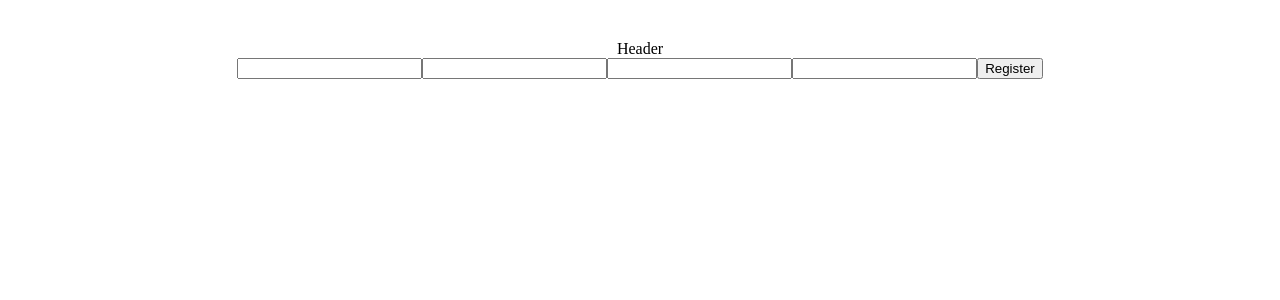
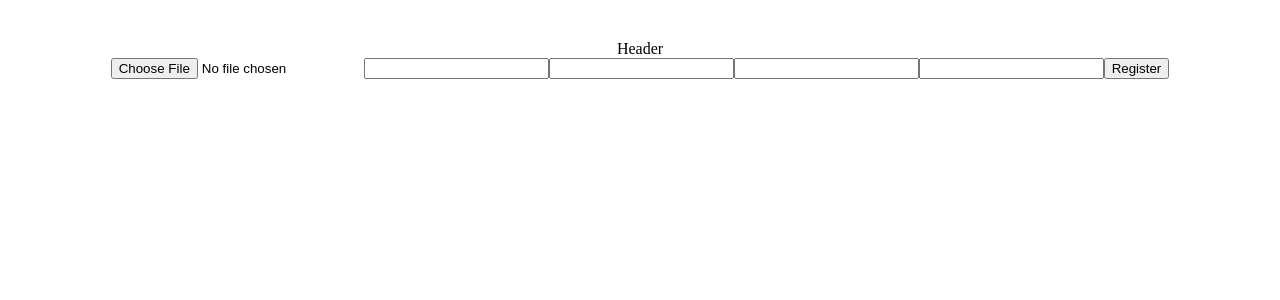
Before and after one commit to athenaa-02/course-project, a React (Vite) app: page /registration in a window 1280 px wide. Shown: the top 300 px of the page. Built offline with nearby package versions, Linux system fonts and the light colour scheme.

Commit message:
feat: add basic avatar image uploading and functionality

```diff
--- a/src/views/Registration/Registration.jsx
+++ b/src/views/Registration/Registration.jsx
@@ -38,6 +38,10 @@ const Registration = () => {
     Object.keys(formData).forEach((key) => {
       formDataToSend.append(key, formData[key]);
     });
+    if(!formData.avatar){
+        alert("Please upload an avatar");
+        return;
+    }
     if (formData.password !== formData.password_confirmation) {
       alert("passwords do not match");
       return;
@@ -53,7 +57,12 @@ const Registration = () => {
   return (
     <>
       <form onSubmit={submitHandler}>
-
+        <input
+          type="file"
+          name="avatar"
+          accept="image/*"
+          onChange={handleChange}
+        />
         <input
           type="text"
           name="username"
```
